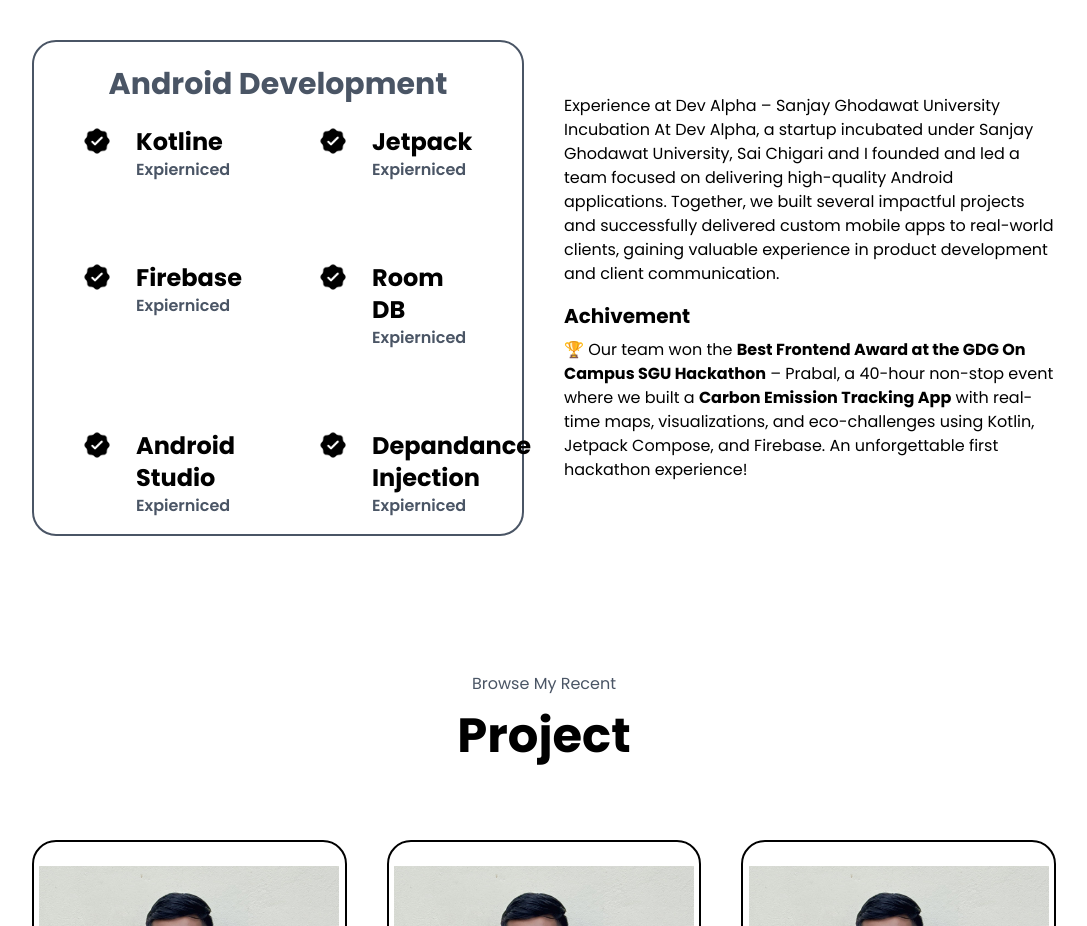
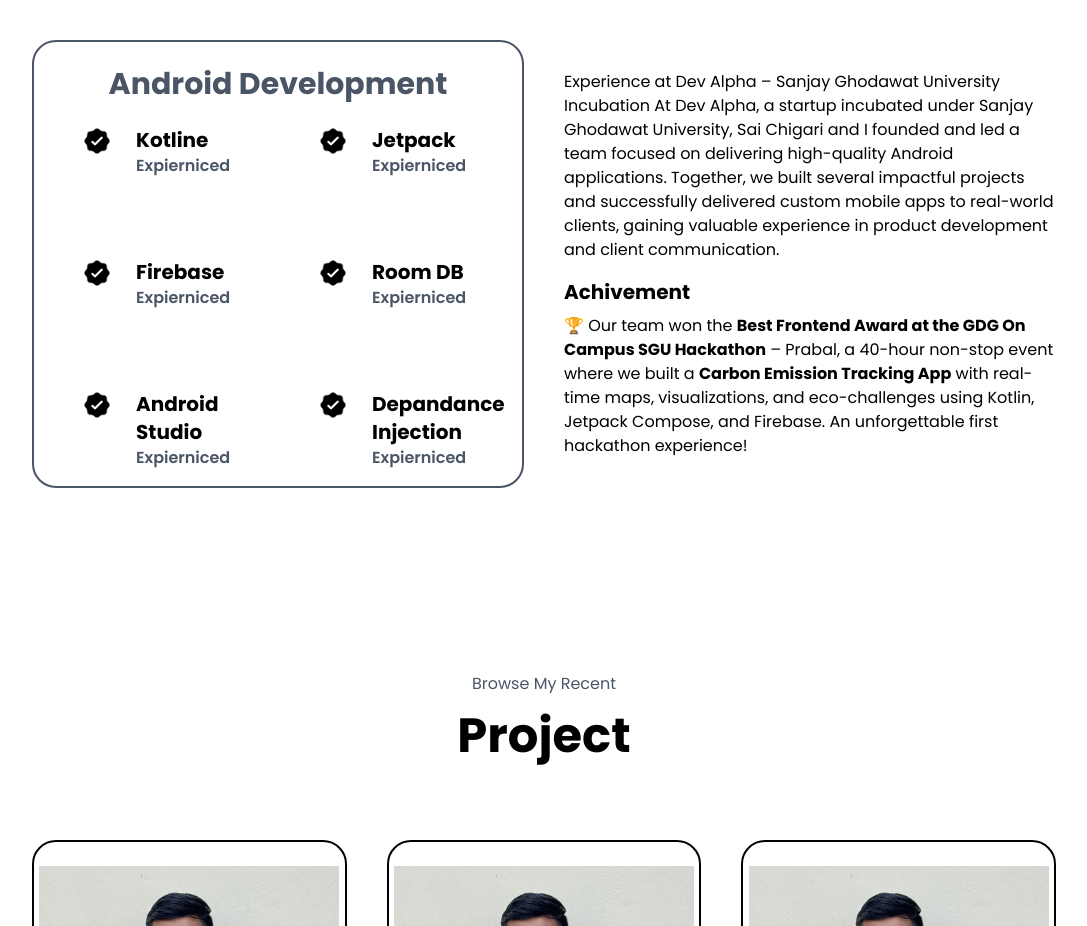
Before and after one commit to SrujalYandagoudar/AbhijeetMaliPortfolio, a Next.js app: page / in a window 1280 px wide. Shown: the part 1720-2646 px from the top of the page, without its empty margins (96-1183 px from the left). Built offline with nearby package versions, Linux system fonts and the light colour scheme.

Commit message:
Update page.js

```diff
--- a/app/Experience/page.js
+++ b/app/Experience/page.js
@@ -19,7 +19,7 @@ export default function Experience() {
                             <div className="flex items-start md:gap-6 gap-2 ">
                                 <Image src="/Images/Verified.png" width={30} height={30} alt="Skills" className="" />
                                 <div className="flex flex-col">
-                                    <h1 className="font-bold xl:text-2xl ">Kotline</h1>
+                                    <h1 className="font-bold lg:text-xl 2xl:text-2xl ">Kotline</h1>
                                     <h3 className="text-gray-600 max-md:text-xs font-semibold">Expierniced</h3>
                                 </div>
                             </div>
@@ -27,7 +27,7 @@ export default function Experience() {
                              <div className="flex items-start md:gap-6 gap-2 ">
                                 <Image src="/Images/Verified.png" width={30} height={30} alt="Skills" className="" />
                                 <div className="flex flex-col">
-                                    <h1 className="font-bold xl:text-2xl ">Jetpack</h1>
+                                    <h1 className="font-bold lg:text-xl 2xl:text-2xl ">Jetpack</h1>
                                     <h3 className="text-gray-600 max-md:text-xs font-semibold">Expierniced</h3>
                                 </div>
                             </div>
@@ -35,7 +35,7 @@ export default function Experience() {
                              <div className="flex items-start md:gap-6 gap-2 ">
                                 <Image src="/Images/Verified.png" width={30} height={30} alt="Skills" className="" />
                                 <div className="flex flex-col">
-                                    <h1 className="font-bold xl:text-2xl ">Firebase</h1>
+                                    <h1 className="font-bold lg:text-xl 2xl:text-2xl ">Firebase</h1>
                                     <h3 className="text-gray-600 max-md:text-xs font-semibold">Expierniced</h3>
                                 </div>
                             </div>
@@ -43,7 +43,7 @@ export default function Experience() {
                              <div className="flex items-start md:gap-6 gap-2 ">
                                 <Image src="/Images/Verified.png" width={30} height={30} alt="Skills" className="" />
                                 <div className="flex flex-col">
-                                    <h1 className="font-bold xl:text-2xl ">Room DB</h1>
+                                    <h1 className="font-bold lg:text-xl 2xl:text-2xl ">Room DB</h1>
                                     <h3 className="text-gray-600 max-md:text-xs font-semibold">Expierniced</h3>
                                 </div>
                             </div>
@@ -51,7 +51,7 @@ export default function Experience() {
                              <div className="flex items-start md:gap-6 gap-2 ">
                                 <Image src="/Images/Verified.png" width={30} height={30} alt="Skills" className="" />
                                 <div className="flex flex-col">
-                                    <h1 className="font-bold xl:text-2xl ">Android Studio</h1>
+                                    <h1 className="font-bold lg:text-xl 2xl:text-2xl ">Android Studio</h1>
                                     <h3 className="text-gray-600 max-md:text-xs font-semibold">Expierniced</h3>
                                 </div>
                             </div>
@@ -59,7 +59,7 @@ export default function Experience() {
                             <div className="flex items-start md:gap-6 gap-2 ">
                                 <Image src="/Images/Verified.png" width={30} height={30} alt="Skills" className="" />
                                 <div className="flex flex-col">
-                                    <h1 className="font-bold xl:text-2xl ">Depandance Injection</h1>
+                                    <h1 className="font-bold lg:text-xl 2xl:text-2xl ">Depandance Injection</h1>
                                     <h3 className="text-gray-600 max-md:text-xs font-semibold">Expierniced</h3>
                                 </div>
                             </div>
```
